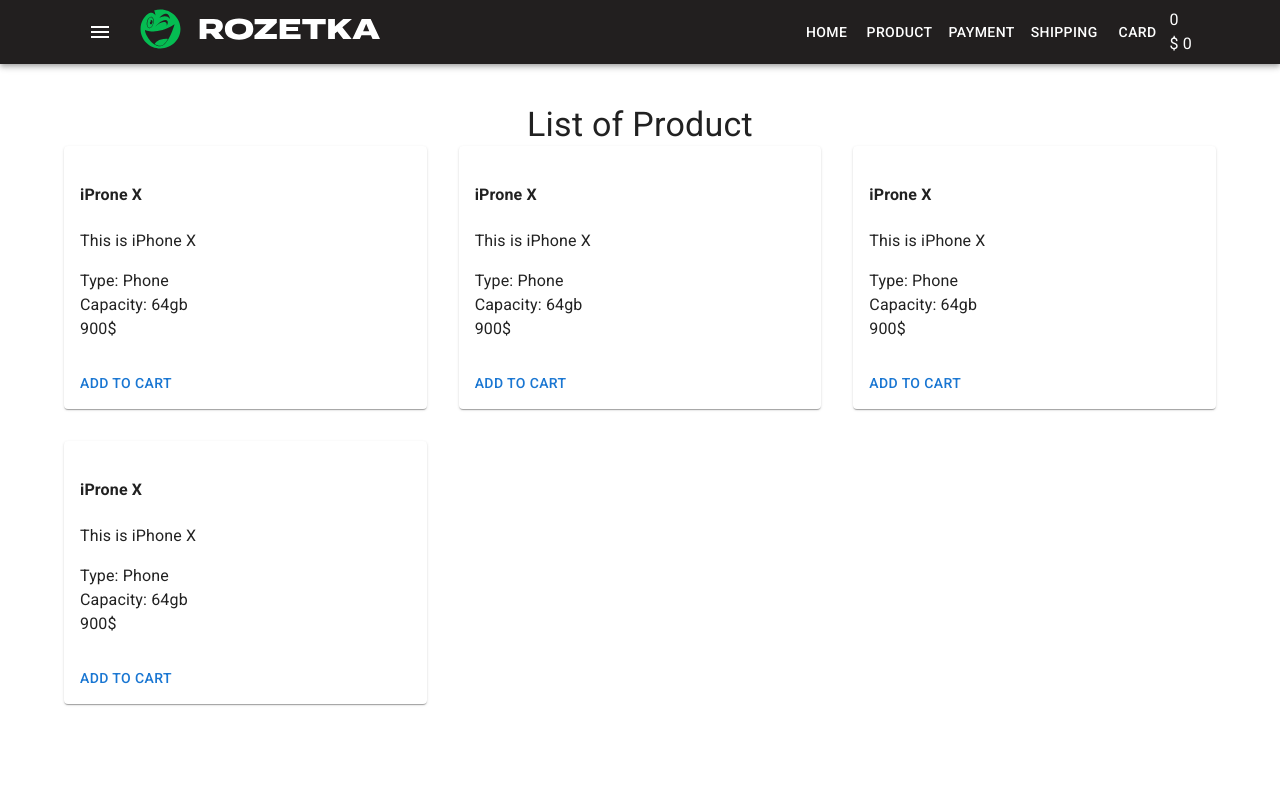
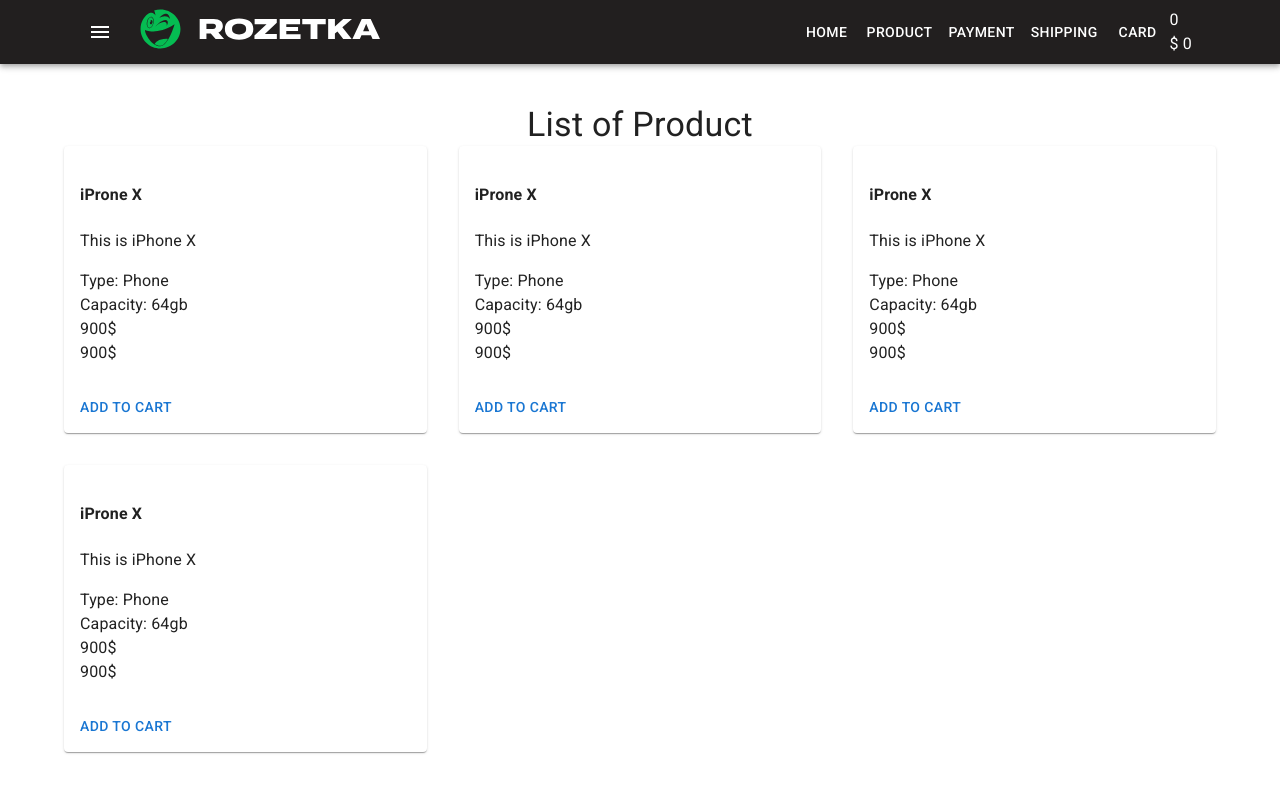
Before and after one commit to NikitOS-1/shop-project, a React (Create React App) app: page / in a window 1280 px wide. Shown: the top 792 px of the page. Built offline with nearby package versions, Linux system fonts and the light colour scheme.

Commit message:
restore product list

```diff
--- a/src/components/Products/ProductsListItem.tsx
+++ b/src/components/Products/ProductsListItem.tsx
@@ -11,6 +11,7 @@
         <div className="product-features">Type: Phone</div>
         <div className="product-features">Capacity: 64gb</div>
         <div className="product-price">900$</div>
+        <div className="product-price">900$</div>
       </CardContent>
       <CardActions>
         <Button>Add to cart</Button>
```
